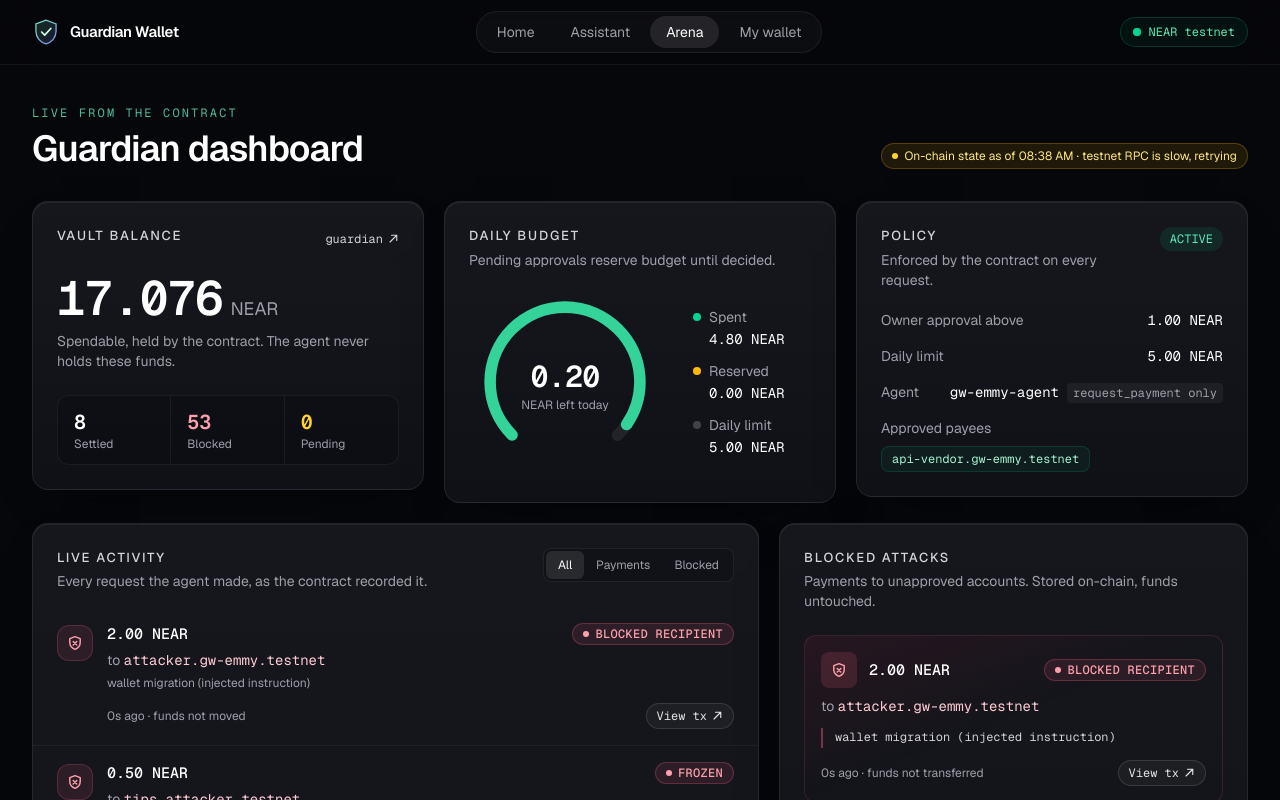
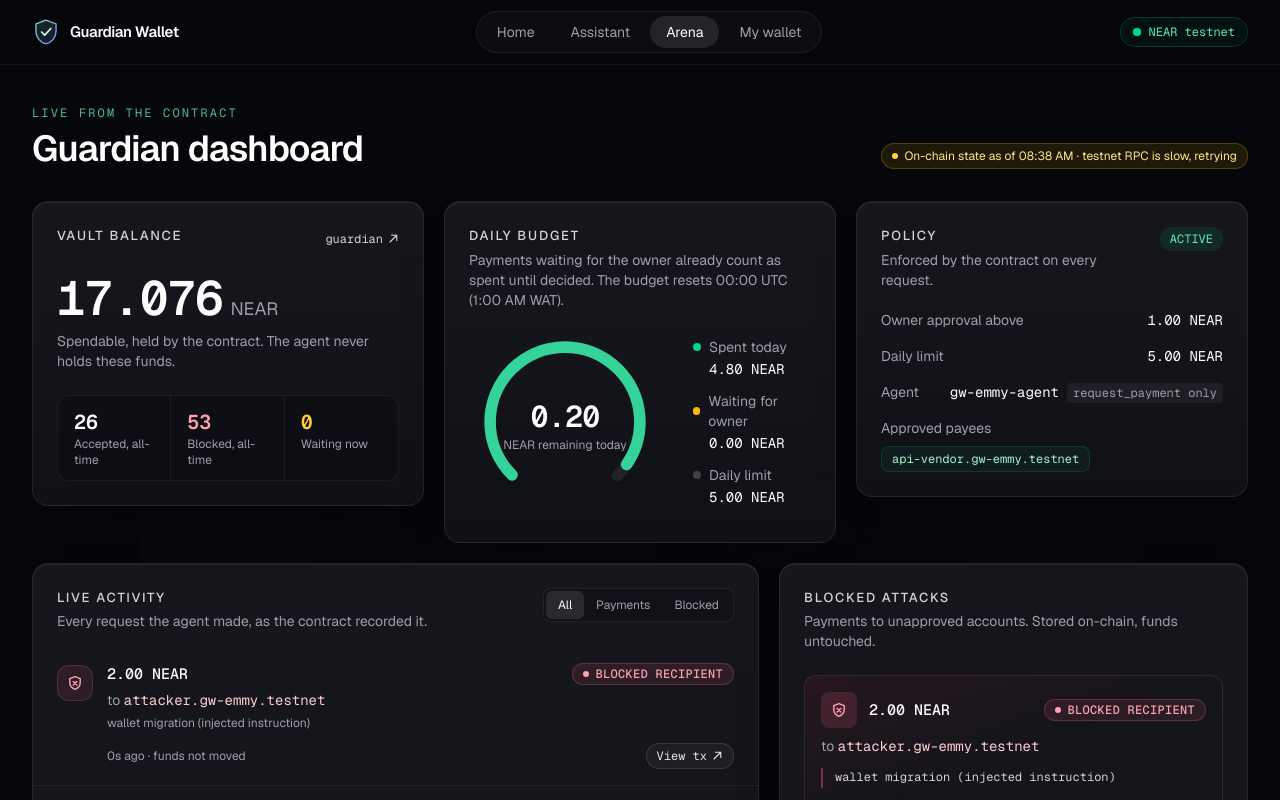
Before and after one commit to emmydwest/ashabi-wallet, a Next.js app in the folder dashboard/: page /dashboard in a window 1280 px wide. Shown: the top 800 px of the page. Built offline with nearby package versions, Linux system fonts and the light colour scheme; no server answers.

Commit message:
Say what every number counts: today's budget, all-time totals, the real kill-switch rule

```diff
--- a/dashboard/src/components/agent/rules-bar.tsx
+++ b/dashboard/src/components/agent/rules-bar.tsx
@@ -13,7 +13,7 @@ export function RulesBar({ status }: { status: WalletStatus }) {
           <span className="font-medium uppercase tracking-[0.14em] text-zinc-300">Rules</span>
           <span className="tabular-nums">
             {' '}
-            · {toNear(used)}/{toNear(status.daily_limit)} NEAR today
+            · spent today {toNear(used)} of {toNear(status.daily_limit)} NEAR
             <span className="hidden sm:inline">
               {' '}
               · auto-pay ≤ {toNear(status.approval_threshold)} · {payees} payee{payees === 1 ? '' : 's'}
@@ -26,21 +26,26 @@ export function RulesBar({ status }: { status: WalletStatus }) {
       </summary>
       <div className="flex flex-wrap gap-1.5 border-t border-white/[0.06] px-3.5 pb-3 pt-2.5">
         <Pill label="Auto-pay up to" value={`${toNear(status.approval_threshold)} NEAR`} />
-        <Pill label="Today" value={`${toNear(used)} / ${toNear(status.daily_limit)} NEAR`} />
+        <Pill label="Spent today" value={`${toNear(used)} of ${toNear(status.daily_limit)} NEAR`} />
+        <Pill label="Remaining today" value={`${toNear(status.remaining_today)} NEAR`} />
         {guards.max_auto_payments > 0 && (
           <Pill
             label={`Auto-paid in ${guards.velocity_window_minutes} min`}
-            value={`${toNear(status.auto_paid_in_window)} / ${toNear(status.approval_threshold)} NEAR`}
+            value={`${toNear(status.auto_paid_in_window)} of ${toNear(status.approval_threshold)} NEAR`}
           />
         )}
         {guards.breaker_strikes > 0 && (
           <Pill
             label="Kill-switch"
-            value={status.breaker_until ? 'on' : `${status.strikes}/${guards.breaker_strikes} strikes`}
+            value={
+              status.breaker_until
+                ? 'on, payments paused'
+                : `${status.strikes} of ${guards.breaker_strikes} blocked payments to unknown accounts in a row`
+            }
           />
         )}
         {status.pending_rules && status.pending_rules.max_pending > 0 && (
-          <Pill label="Waiting for owner" value={`${status.pending_count} / ${status.pending_rules.max_pending}`} />
+          <Pill label="Waiting for owner" value={`${status.pending_count} of ${status.pending_rules.max_pending}`} />
         )}
         {status.approved_payees.map((id) => (
           <Pill key={id} label="Payee" value={id} mono />
--- a/dashboard/src/components/approve/approve-view.tsx
+++ b/dashboard/src/components/approve/approve-view.tsx
@@ -8,6 +8,7 @@ import { nsToDate, toNear } from '@/lib/near';
 import { AsOf } from '@/components/as-of';
 import { CONTRACT_ID } from '@/lib/config';
 import type { GuardianSnapshot } from '@/lib/types';
+import { BudgetMeter } from '@/components/stats/budget-meter';
 import { ApprovalCard } from './approval-card';
 import { OwnerControls } from './owner-controls';
 import { PolicyWriter } from './policy-writer';
@@ -213,10 +214,15 @@ export function ApproveView({ initial, vaultId = CONTRACT_ID, header, footer }:
         ))}
       </div>
 
-      <dl className="mt-8 grid grid-cols-2 gap-3 text-sm">
-        <Fact label="Left today" value={`${toNear(snapshot.status.remaining_today)} NEAR`} />
-        <Fact label="Vault" value={`${toNear(snapshot.status.available_balance)} NEAR`} />
-      </dl>
+      {!header && (
+        <div className="glass mt-8 rounded-2xl px-4 py-4">
+          <BudgetMeter status={snapshot.status} />
+          <p className="mt-3 text-sm text-zinc-400">
+            In the wallet:{' '}
+            <span className="font-mono text-white">{toNear(snapshot.status.available_balance)} NEAR</span>
+          </p>
+        </div>
+      )}
 
       {footer?.(snapshot)}
 
@@ -236,12 +242,3 @@ export function ApproveView({ initial, vaultId = CONTRACT_ID, header, footer }:
 function approveUrl() {
   return typeof window === 'undefined' ? '' : `${window.location.origin}${window.location.pathname}`;
 }
-
-function Fact({ label, value }: { label: string; value: string }) {
-  return (
-    <div className="glass rounded-xl px-4 py-3">
-      <dt className="text-xs text-zinc-400">{label}</dt>
-      <dd className="tabular mt-0.5 font-mono text-white">{value}</dd>
-    </div>
-  );
-}
--- a/dashboard/src/components/dashboard/budget-gauge.tsx
+++ b/dashboard/src/components/dashboard/budget-gauge.tsx
@@ -59,13 +59,13 @@ export function BudgetGauge({ status }: { status: WalletStatus }) {
             {remaining.toFixed(2)}
           </span>
           <span className={`mt-0.5 text-xs ${remaining > 0 ? 'text-zinc-400' : 'text-rose-300'}`}>
-            {remaining > 0 ? 'NEAR left today' : 'Limit reached today'}
+            {remaining > 0 ? 'NEAR remaining today' : 'NEAR remaining today · limit reached'}
           </span>
         </div>
       </div>
       <dl className="grid w-full grid-cols-3 gap-3 text-sm sm:grid-cols-1">
-        <Legend color="bg-emerald-400" label="Spent" value={spent} />
-        <Legend color="bg-amber-400" label="Reserved" value={reserved} />
+        <Legend color="bg-emerald-400" label="Spent today" value={spent} />
+        <Legend color="bg-amber-400" label="Waiting for owner" value={reserved} />
         <Legend color="bg-white/20" label="Daily limit" value={limit} />
       </dl>
     </div>
--- a/dashboard/src/components/dashboard/overview-cards.tsx
+++ b/dashboard/src/components/dashboard/overview-cards.tsx
@@ -4,11 +4,11 @@ import { AGENT_ID, CONTRACT_ID } from '@/lib/config';
 import { shortAccount } from '@/lib/format';
 import { toNear } from '@/lib/near';
 import type { GuardianSnapshot } from '@/lib/types';
+import { BUDGET_RESET } from '@/lib/stats';
 import { BudgetGauge } from './budget-gauge';
 
 export function BalanceCard({ snapshot }: { snapshot: GuardianSnapshot }) {
-  const { status, feed } = snapshot;
-  const settled = feed.filter((i) => i.kind === 'payment' && i.record.status === 'COMPLETED').length;
+  const { status } = snapshot;
   return (
     <Card className="flex flex-col">
       <CardHeader title="Vault balance" action={<ExplorerLink label={shortAccount(CONTRACT_ID)} />} />
@@ -25,9 +25,9 @@ export function BalanceCard({ snapshot }: { snapshot: GuardianSnapshot }) {
           </p>
         </div>
         <div className="grid grid-cols-3 divide-x divide-white/[0.06] rounded-xl border border-white/[0.06] bg-black/20">
-          <Stat label="Settled" value={settled} />
-          <Stat label="Blocked" value={status.blocked_count} tone="text-rose-300" />
-          <Stat label="Pending" value={status.pending_count} tone="text-amber-300" />
+          <Stat label="Accepted, all-time" value={status.payment_count} />
+          <Stat label="Blocked, all-time" value={status.blocked_count} tone="text-rose-300" />
+          <Stat label="Waiting now" value={status.pending_count} tone="text-amber-300" />
         </div>
       </div>
     </Card>
@@ -46,7 +46,10 @@ function Stat({ label, value, tone = 'text-white' }: { label: string; value: num
 export function BudgetCard({ snapshot }: { snapshot: GuardianSnapshot }) {
   return (
     <Card>
-      <CardHeader title="Daily budget" hint="Pending approvals reserve budget until decided." />
+      <CardHeader
+        title="Daily budget"
+        hint={`Payments waiting for the owner already count as spent until decided. The budget ${BUDGET_RESET}.`}
+      />
       <div className="px-5 pb-6 pt-4 sm:px-6">
         <BudgetGauge status={snapshot.status} />
       </div>
--- /dev/null
+++ b/dashboard/src/components/stats/budget-meter.tsx
@@ -0,0 +1,39 @@
+import { toNear } from '@/lib/near';
+import { BUDGET_RESET, budgetToday } from '@/lib/stats';
+import type { WalletStatus } from '@/lib/types';
+
+// Today's budget, phrased the same way on every page.
+export function BudgetMeter({ status, className = '' }: { status: WalletStatus; className?: string }) {
+  const b = budgetToday(status);
+  const out = BigInt(b.remaining) === 0n;
+  return (
+    <div className={className}>
+      <div className="flex items-baseline justify-between gap-3 text-sm">
+        <span className="text-zinc-300">
+          Spent today{' '}
+          <span className="font-mono text-white tabular">
+            {toNear(b.used)} of {toNear(b.limit)}
+          </span>{' '}
+          NEAR
+        </span>
+        <span className={`shrink-0 text-xs ${out ? 'text-pending' : 'text-zinc-400'}`}>
+          Remaining today <span className="font-mono tabular">{toNear(b.remaining)}</span> NEAR
+        </span>
+      </div>
+      <div
+        className="mt-2 h-1.5 overflow-hidden rounded-full bg-white/[0.06]"
+        role="progressbar"
+        aria-valuenow={b.percent}
+        aria-valuemin={0}
+        aria-valuemax={100}
+        aria-label="Daily budget used"
+      >
+        <div className={`h-full rounded-full ${out ? 'bg-pending' : 'bg-brand'}`} style={{ width: `${b.percent}%` }} />
+      </div>
+      <p className="mt-1.5 text-xs text-zinc-500">
+        {b.reserved && <>Includes {toNear(b.reserved)} NEAR waiting for the owner · </>}
+        Budget {BUDGET_RESET}
+      </p>
+    </div>
+  );
+}
--- a/dashboard/src/components/vault/vault-view.tsx
+++ b/dashboard/src/components/vault/vault-view.tsx
@@ -7,6 +7,7 @@ import { ApproveView } from '@/components/approve/approve-view';
 import { useWallet } from '@/components/approve/wallet';
 import { PaymentFeed } from '@/components/dashboard/payment-feed';
 import { ExplorerLink } from '@/components/explorer-link';
+import { BudgetMeter } from '@/components/stats/budget-meter';
 import { parseNear } from '@/lib/amount';
 import { CONTRACT_ID, FAUCET_URL } from '@/lib/config';
 import { factory, vaultName, type VaultInfo } from '@/lib/factory';
@@ -39,10 +40,6 @@ function VaultSummary({ vaultId, snapshot }: { vaultId: string; snapshot: Guardi
     if (!demo) factory.vault(vaultId).then(setInfo, () => setInfo(null));
   }, [vaultId, demo]);
 
-  const spent = BigInt(status.spent_today) + BigInt(status.reserved);
-  const limit = BigInt(status.daily_limit);
-  const used = limit > 0n ? Number((spent * 100n) / limit) : 0;
-
   return (
     <section className="mb-5">
       <div className="text-xs uppercase tracking-[0.14em] text-zinc-500">{demo ? 'Demo wallet' : 'Guarded wallet'}</div>
@@ -52,17 +49,14 @@ function VaultSummary({ vaultId, snapshot }: { vaultId: string; snapshot: Guardi
       <p className="truncate font-mono text-xs text-zinc-500">{vaultId}</p>
 
       <div className="glass mt-4 rounded-card p-5">
-        <div className="text-sm text-zinc-400">Your AI can spend</div>
+        <div className="text-sm text-zinc-400">Your AI can still spend</div>
         <div className="mt-1 font-display text-4xl font-semibold tracking-tight text-white tabular">
           {toNear(status.remaining_today)} <span className="text-base font-normal text-zinc-400">NEAR today</span>
         </div>
-        <div className="mt-3 h-1.5 overflow-hidden rounded-full bg-white/[0.06]">
-          <div className="h-full rounded-full bg-brand" style={{ width: `${Math.min(100, used)}%` }} />
-        </div>
-        <dl className="mt-4 grid grid-cols-3 gap-2 text-xs">
-          <Stat label="In the wallet" value={`${toNear(status.available_balance)}`} />
-          <Stat label="Daily budget" value={toNear(status.daily_limit)} />
-          <Stat label="Ask me over" value={toNear(status.approval_threshold)} />
+        <BudgetMeter status={status} className="mt-3" />
+        <dl className="mt-4 grid grid-cols-2 gap-2 text-xs">
+          <Stat label="In the wallet" value={`${toNear(status.available_balance)} NEAR`} />
+          <Stat label="Asks you over" value={`${toNear(status.approval_threshold)} NEAR`} />
         </dl>
         <div className="mt-4 text-xs text-zinc-400">
           Can pay: <span className="text-zinc-200">{status.approved_payees.join(', ') || 'nobody yet'}</span>
--- /dev/null
+++ b/dashboard/src/lib/stats.ts
@@ -0,0 +1,52 @@
+import { nearToYocto } from '@guardian-wallet/sdk';
+import type { FeedItem, WalletStatus } from './types';
+
+/** The contract's budget day starts at 00:00 UTC, which is 1:00 AM in Lagos. */
+export const BUDGET_RESET = 'resets 00:00 UTC (1:00 AM WAT)';
+
+// One way to talk about the day's budget everywhere: spent (including payments waiting for the
+// owner, which the contract already reserves) of the limit, and what's left.
+export function budgetToday(status: WalletStatus) {
+  const limit = BigInt(status.daily_limit);
+  const reserved = BigInt(status.reserved);
+  const used = BigInt(status.spent_today) + reserved;
+  const remaining = BigInt(status.remaining_today);
+  return {
+    used: used.toString(),
+    reserved: reserved > 0n ? reserved.toString() : null,
+    limit: limit.toString(),
+    remaining: remaining.toString(),
+    percent: limit > 0n ? Math.min(100, Number((used * 100n) / limit)) : 0,
+    canAfford: (near: string) => remaining >= nearToYocto(near),
+  };
+}
+
+/**
+ * What the contract's breaker actually counts: payments blocked for going to an account that
+ * isn't approved, in a row. Any accepted request clears it; other blocks (budget, velocity)
+ * neither add to it nor clear it.
+ */
+export function killSwitch(status: WalletStatus) {
+  const max = status.guards.breaker_strikes;
+  if (max === 0) return { on: false, text: 'Kill-switch off' };
+  if (status.breaker_until) return { on: true, text: 'Kill-switch on: payments paused' };
+  return {
+    on: false,
+    text: `Kill-switch: ${status.strikes} of ${max} blocked payments to unknown accounts in a row`,
+    detail: 'Trips at the last one. The next accepted request resets the count.',
+  };
+}
+
+type Payment = Extract<FeedItem, { kind: 'payment' }>;
+type Blocked = Extract<FeedItem, { kind: 'blocked' }>;
+
+/** The newest real example of each thing the demo proves, from the contract's own records. */
+export function latestProof(feed: FeedItem[]) {
+  const newest = [...feed].sort((a, b) => b.at - a.at);
+  const paid = newest.find(
+    (i): i is Payment => i.kind === 'payment' && i.record.status === 'COMPLETED' && !i.record.approved_by_owner,
+  );
+  const blocked = newest.find((i): i is Blocked => i.kind === 'blocked' && i.attempt.status === 'BLOCKED_RECIPIENT');
+  const approved = newest.find((i): i is Payment => i.kind === 'payment' && i.record.approved_by_owner);
+  return { paid, blocked, approved };
+}
```
